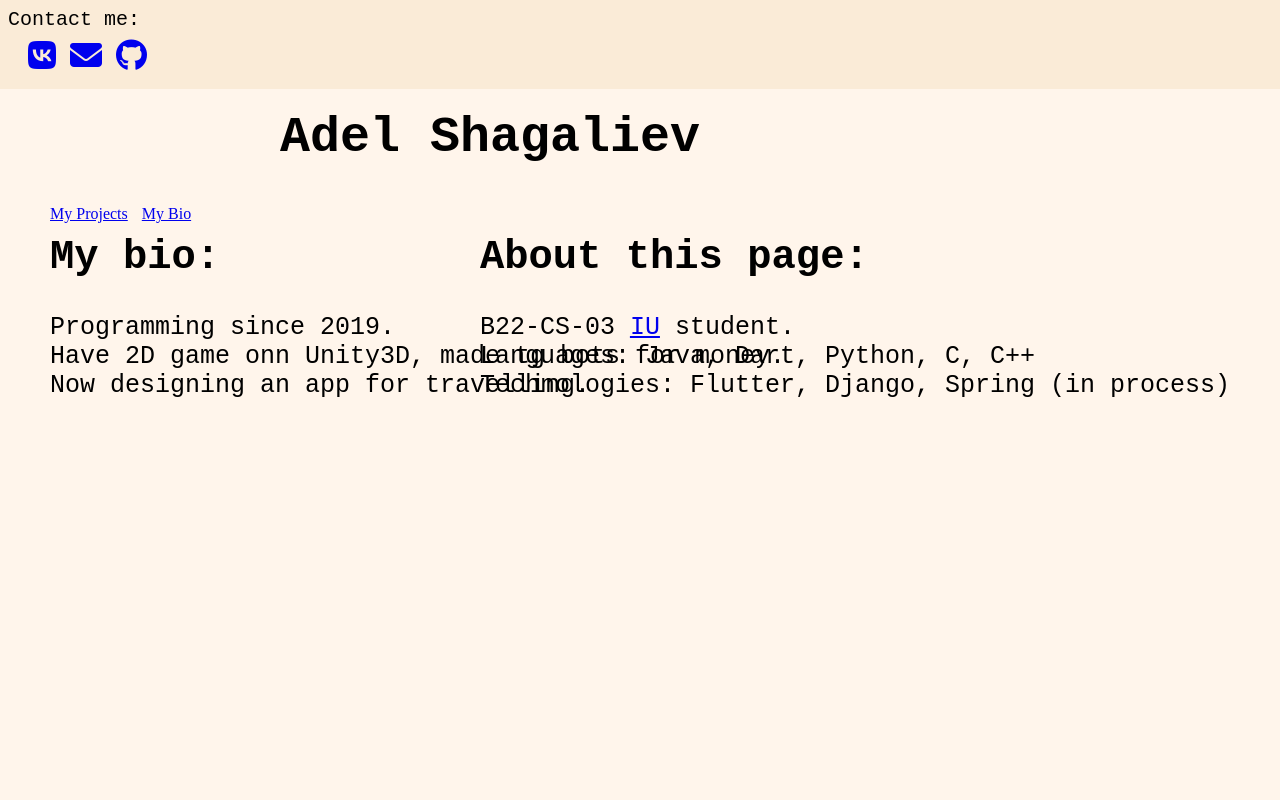
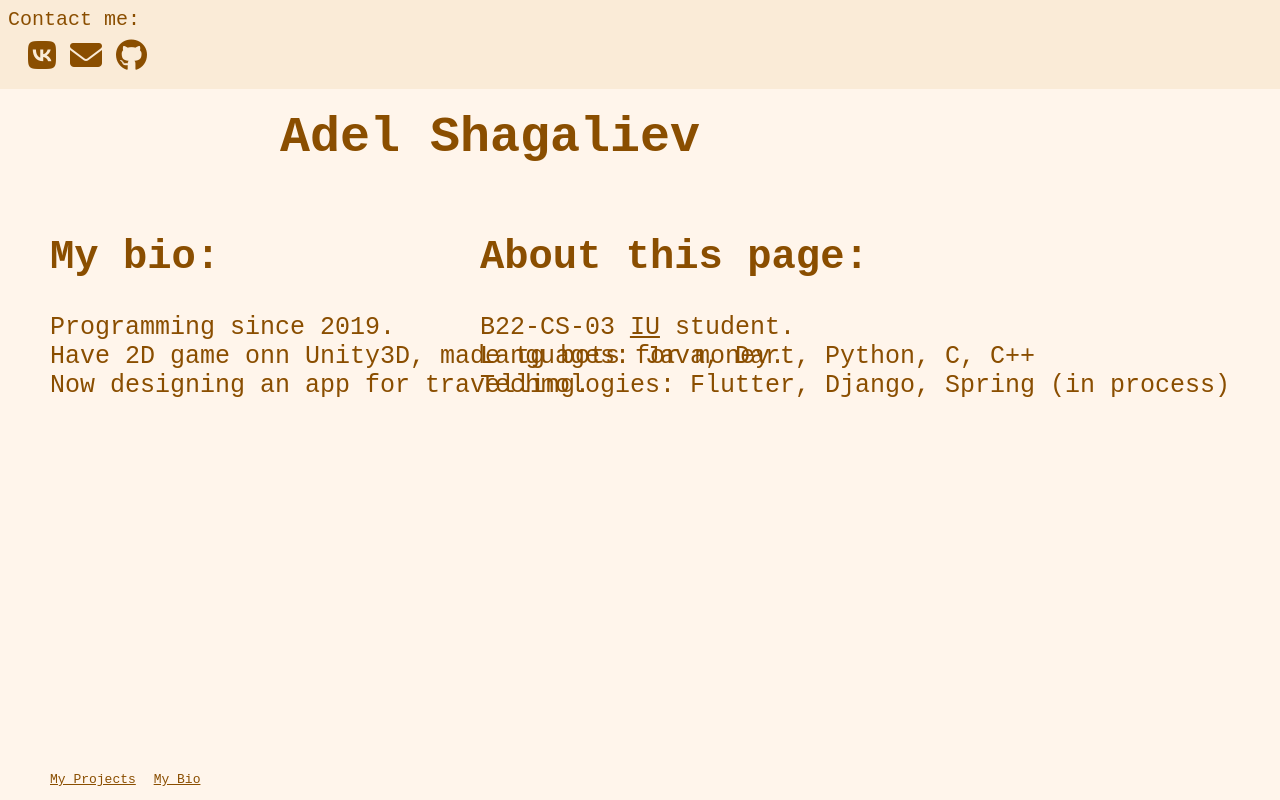
Before and after one commit to G3nD4/G3nD4.github.io, a plain HTML site: page index.html in a window 1280 px wide. Drawn offline with Linux system fonts and the light colour scheme.

Commit message:
Update index.css
Make design look better

```diff
--- a/index.css
+++ b/index.css
@@ -17,7 +17,7 @@
   align-self: flex-end;
   font-style: normal;
   font-weight: 900;
-  color: #000000;
+  color: rgb(138, 78, 0);
   font-family: monospace;
 }
 .my_image {
@@ -37,31 +37,21 @@
   font-size: x-large;
 }
 #contact_me {
+  color: rgb(138, 78, 0);
   font-family: monospace;
   font-size: x-large;
 }
-#photo {
-  left: 100px;
-  max-height: 400px;
-  max-width: 400px;
+#vk_ref:hover {
+  transition: all 0.3s ease 0s;
+  color: rgb(15, 143, 228);
 }
-#vk_ref {
-  position: inherit;
-  right: 10px;
-  max-height: 100px;
-  max-width: 100px;
+#gmail_ref:hover {
+  transition: all 0.3s ease 0s;
+  color: rgb(15, 143, 228);
 }
-#mail_ref {
-  position: inherit;
-  right: 10px;
-  max-height: 100px;
-  max-width: 100px;
-}
-#github_ref {
-  position: inherit;
-  right: 10px;
-  max-height: 100px;
-  max-width: 100px;
+#github_ref:hover {
+  transition: all 0.3s ease 0s;
+  color: black;
 }
 .my_socials {
   text-decoration: none;
@@ -73,10 +63,22 @@
   list-style: none;
 }
 .navbar,li {
+  align-items:last baseline;
+  transition: all 0.3s ease 0s;
+  position: inherit;
   display: inline-block;
   padding-inline-start: 10px;
 }
+.navbar_footer {
+  position: flex;
+}
+.navbar_footer,a {
+  display: inline-block;
+  font-family: monospace;
+  color: rgb(138, 78, 0);
+}
 .body_slave_text {
+  color: rgb(138, 78, 0);
   position: absolute;
   right: 50px;
   top: 200px;
@@ -84,10 +86,12 @@
   font-family: monospace;
 }
 .body_slave_text_info {
+  color: rgb(138, 78, 0);
   font-size: 25px;
   font-family: monospace;
 }
 .bio {
+  color: rgb(138, 78, 0);
   position: absolute;
   left: 50px;
   top: 200px;
@@ -95,6 +99,7 @@
   font-family: monospace;
 }
 .bio_text {
+  color: rgb(138, 78, 0);
   font-size: 25px;
   font-family: monospace;
 }
@@ -108,3 +113,7 @@ body {
   padding: 0;
   background-color:  rgb(255, 245, 235);
 }
+footer {
+  position: absolute;
+  bottom: 0%;
+}
```
